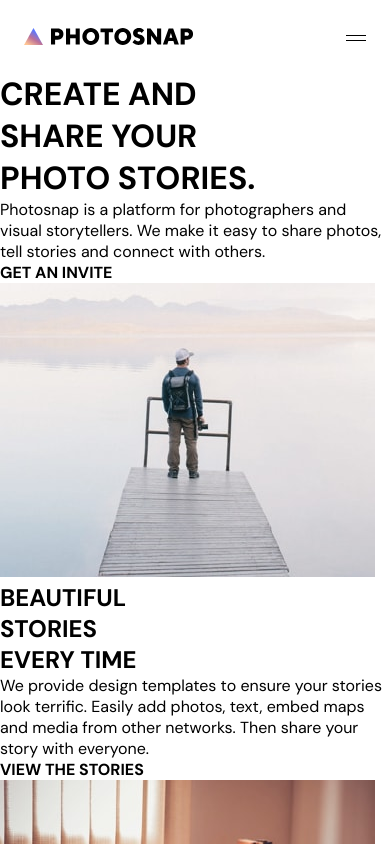
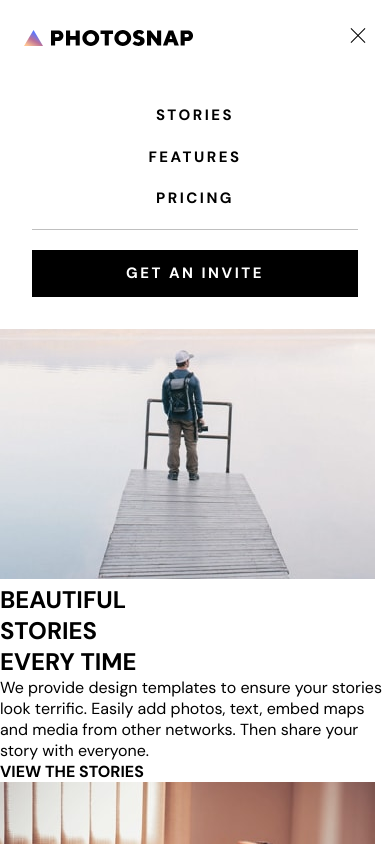
Before and after one commit to richieAiello/photosnap-website-old, a website built with Parcel: page src/html/index.html in a window 390 px wide. Both pictures are taken after a click on the button "Open navigation menu.". Shown: the top 844 px of the page. Built offline with nearby package versions, Linux system fonts and the light colour scheme.

Commit message:
Made hamburger button interactive.

```diff
--- a/src/js/index.js
+++ b/src/js/index.js
@@ -1,5 +1,27 @@
 import { insertIcons } from "./insertSvgs";
 
+// Variables for nav
+const navOpen = document.querySelector('.btn--nav-open');
+const navClose = document.querySelector('.btn--nav-close');
+const navMenu = document.querySelector('.nav__menu');
+
+// Footer icon container
 export const iconContainer = document.querySelector('.footer__icons');
 
+// Inserts inline svgs into html to clear up html files and for styling.
 insertIcons();
+
+/********************************************
+  EVENT LISTENERS
+********************************************/
+navOpen.addEventListener('click', e => {
+  navMenu.style.display = "block";
+  navOpen.classList.toggle('hidden');
+  navClose.classList.toggle('hidden');
+});
+
+navClose.addEventListener('click', e => {
+  navMenu.style.display = "none";
+  navOpen.classList.toggle('hidden');
+  navClose.classList.toggle('hidden');
+});
--- a/src/scss/main.scss
+++ b/src/scss/main.scss
@@ -67,6 +67,7 @@ $gradient: linear-gradient(to top right, #FFC593, #BC7198, #5A77FF);
   &__wrapper {
     display: flex;
     justify-content: space-between;
+    align-items: center;
   }
 
   &__menu {
```
Also changed, not shown: src/html/index.html (line endings or trailing spaces).
